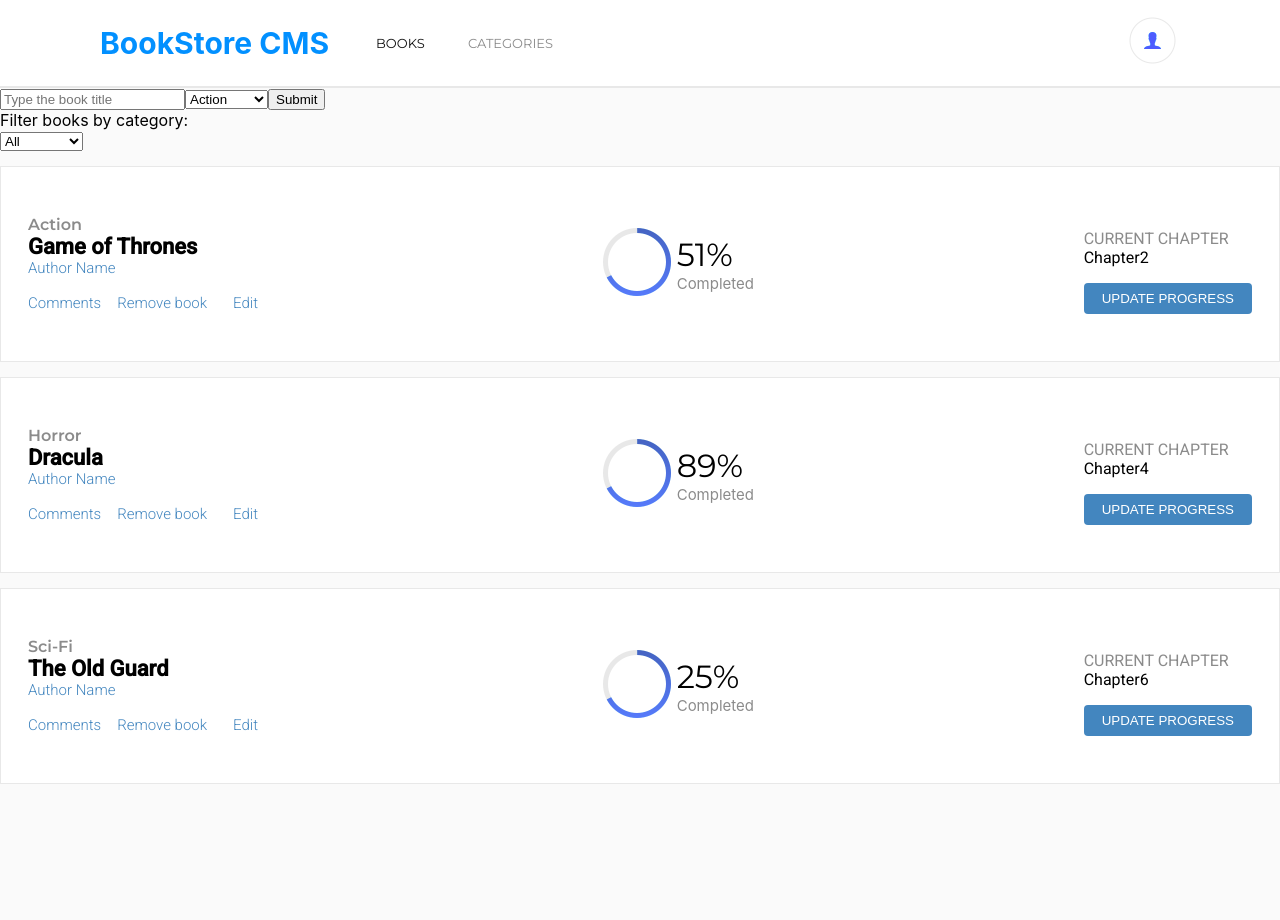
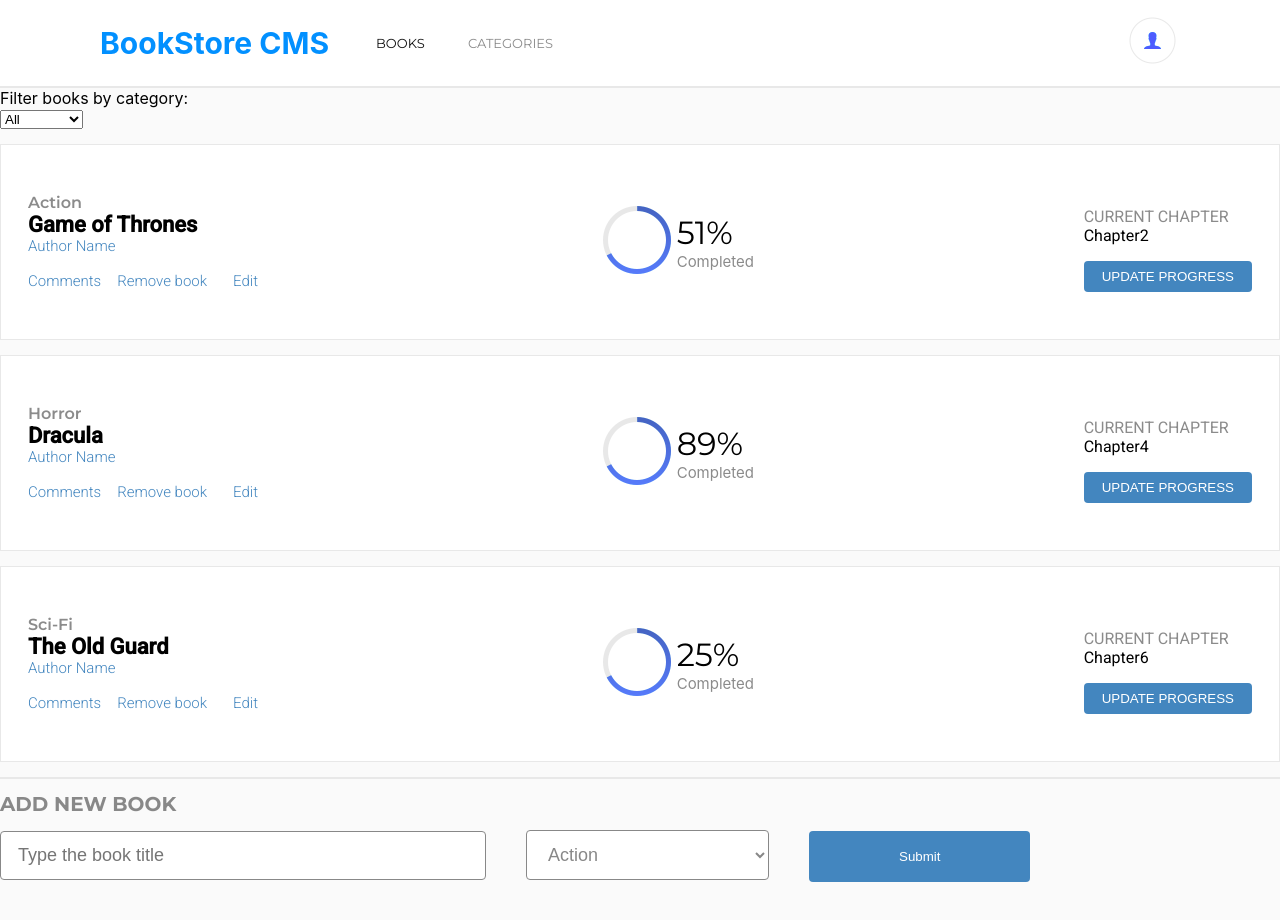
Before and after one commit to janis-jenny/Bookstore, a React (Create React App) app: page / in a window 1280 px wide. Shown: the top 920 px of the page. Before the commit the page ends 800 px from the top, so only its background shows below. Built offline with nearby package versions, Linux system fonts and the light colour scheme.

Commit message:
Fix the value of book form imput to display the title

```diff
--- a/src/components/App.js
+++ b/src/components/App.js
@@ -3,13 +3,13 @@ import BookForm from '../containers/Bookform';
 import Navbar from './Navbar';
 
 const App = () => (
-  <>
+  <div>
     <Navbar />
     <div>
+      <BookList />
       <BookForm />
-      <BookList />
     </div>
-  </>
+  </div>
 );
 
 export default App;
--- a/src/components/Book.js
+++ b/src/components/Book.js
@@ -26,7 +26,7 @@ const Book = ({ book: { id, title, category } }) => {
   return (
     <div className={`${bookContainer} ${displayFlex}`}>
       <div>
-        <ul>
+        <ul key={id}>
           <li className={bookCategory}>{category}</li>
           <li className={bookTitle}>{title}</li>
           <li className={bookLinks}>Author Name</li>
--- a/src/containers/Bookform.js
+++ b/src/containers/Bookform.js
@@ -1,6 +1,12 @@
 import { useState } from 'react';
 import { useDispatch } from 'react-redux';
 import * as actions from '../actions/index';
+import * as formStyles from '../style/BookForm.module.css';
+import { updateProgress } from '../style/Book.module.css';
+
+const {
+  horizontalRule, header, input, addTitle, addTitleBtn, form,
+} = formStyles;
 
 export const CATEGORIES = ['Action', 'Biography', 'History', 'Horror', 'Kids', 'Learning', 'Sci-Fi'];
 
@@ -33,13 +39,18 @@ const BookForm = () => {
   };
 
   return (
-    <form>
-      <input onChange={handleChange} name="title" id="title" type="text" value={title} placeholder="Type the book title" />
-      <select id="category" onChange={handleChange} value={category}>
-        {CATEGORIES.map((x) => <option key={x}>{x}</option>)}
-      </select>
-      <button onClick={handleSubmit} type="submit">Submit</button>
-    </form>
+    <div className={form}>
+      <hr className={horizontalRule} />
+      <h1 className={header}>ADD NEW BOOK</h1>
+      <form>
+        <input className={`${input} ${addTitle}`} onChange={handleChange} name="title" id="title" type="text" value={title} placeholder="Type the book title" />
+        <select onChange={handleChange} value={category} className={input}>
+          <option selected disabled>Choose Book Category</option>
+          {CATEGORIES.map((x) => <option key={x}>{x}</option>)}
+        </select>
+        <button className={`${updateProgress} ${addTitleBtn}`} onClick={handleSubmit} type="submit">Submit</button>
+      </form>
+    </div>
   );
 };
 
--- /dev/null
+++ b/src/style/BookForm.module.css
@@ -0,0 +1,34 @@
+.horizontalRule {
+  height: 2px;
+  background-color: #e8e8e8;
+  border: none;
+}
+
+.header {
+  font-family: 'MontSerrat', sans-serif;
+  color: #888;
+  font-size: 20px;
+}
+
+.input {
+  padding: 13px 17px;
+  font-size: 18px;
+  color: #888;
+  border: 1px solid #888;
+  outline: none;
+  background-color: #fff;
+  border-radius: 4px;
+  margin-right: 40px;
+}
+
+.addTitle {
+  width: 450px;
+}
+
+.addTitleBtn {
+  padding: 18px 90px;
+}
+
+.form {
+  margin-bottom: 50px;
+}
```
